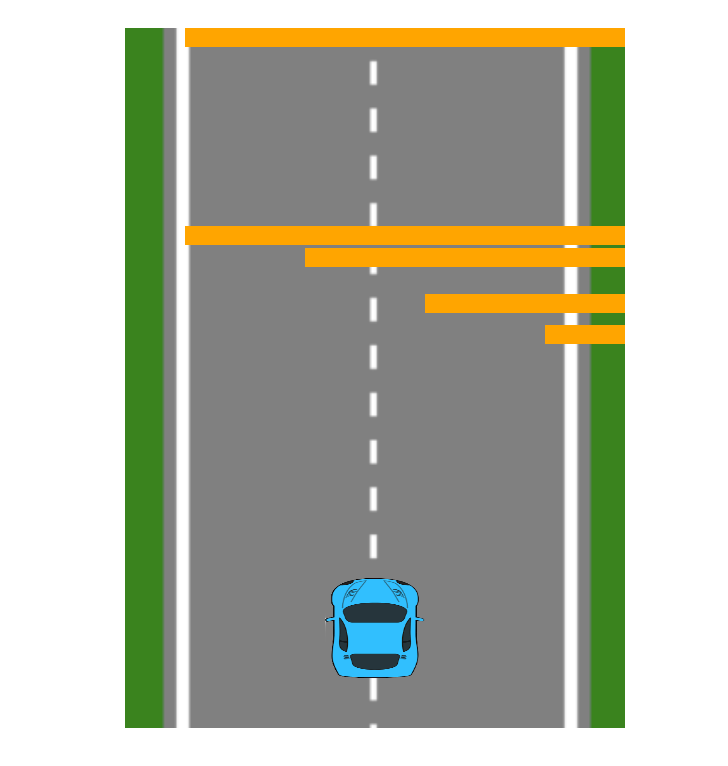
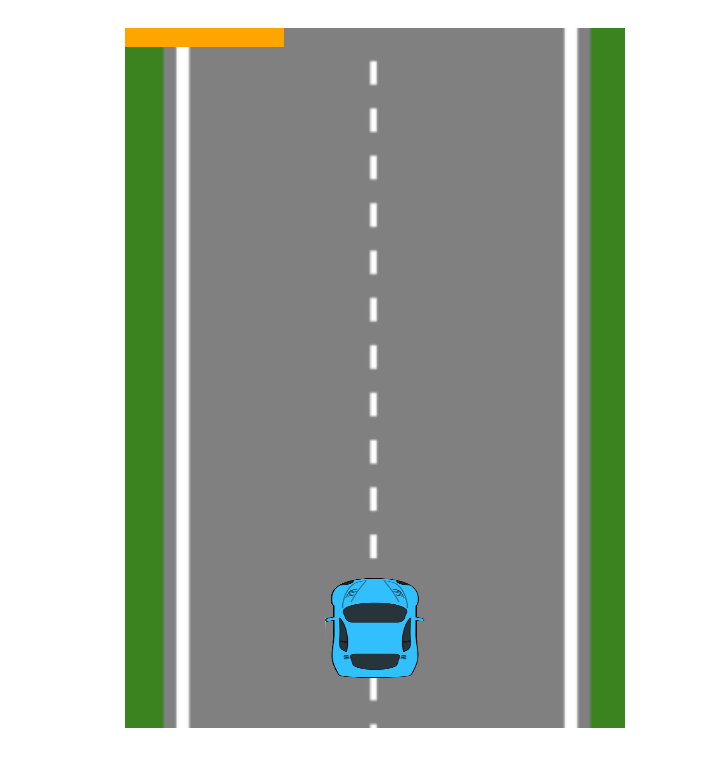
Before and after one commit to DesarrolladoresMasquerades/m1_d09-lab-canvas_race_car-Lebow-cloud, a plain HTML site: page index.html in a window 1280 px wide. Both pictures are taken after a click on the button "StartGame". Shown: the full height of the page, 552-1280 px from the left. Drawn offline with Linux system fonts and the light colour scheme.

Commit message:
try random obstacles

```diff
--- a/index.html
+++ b/index.html
@@ -19,7 +19,7 @@
     <div id="game-board">
       <canvas id="canvas" width="500" height="700"></canvas>
     </div>
-    <script src="/m1_d09-lab-canvas_race_car-Lebow-cloud/js/components.js"></script>
-    <script type="text/javascript" src="js/index.js"></script>
+    <script src="/js/components.js"></script>
+    <script type="text/javascript" src="/js/index.js"></script>
   </body>
 </html>
--- a/js/index.js
+++ b/js/index.js
@@ -2,10 +2,10 @@
 const myObstacles = [];
 // bring the road image
 var road = new Image();
-road.src = "/m1_d09-lab-canvas_race_car-Lebow-cloud/images/road.png";
+road.src = "/images/road.png";
 
 var car = new Image();
-car.src = "/m1_d09-lab-canvas_race_car-Lebow-cloud/images/car.png";
+car.src = "/images/car.png";
 
 // LOAD
 window.onload = () => {
@@ -39,7 +39,9 @@ function updateGameArea() {
   updateObstacles();
 }
 
-function updateObstacles() {     // NEED TO FIND THE RIGHT ALGORITHIM
+/* NEED TO FIND THE RIGHT ALGORITHIM
+
+function updateObstacles() {
   for (let i = 0; i < myObstacles.length; i++) {
     myObstacles[i].x += -1;
     myObstacles[i].update()
@@ -63,7 +65,24 @@ function updateObstacles() {     // NEED TO FIND THE RIGHT ALGORITHIM
     );
   }
 }
+*/function updateObstacles() {
+  for (let i = 0; i < myObstacles.length; i++) {
+    myObstacles[i].x += -1;
+    myObstacles[i].update()
 
+  }
+  gameArea.frames += 1;
+  if (gameArea.frames % 120 === 0) {
+    let y = 0;
+    let maxWidth = 50;
+    let minGap = 50;
+    let maxGap = 200;
+    let x = Math.random() * ((maxGap - minGap + 1) + minGap)
+
+    myObstacles.push(new Component(19, 20, "orange", x - maxWidth , y));
+    myObstacles.push( new Component(19,20, "orange", x, y));
+  }
+}
 // -----ATTACH CAR TO THE KEYBORAD------MOVEMENT
 
 document.addEventListener("keydown", (e) => {
```
